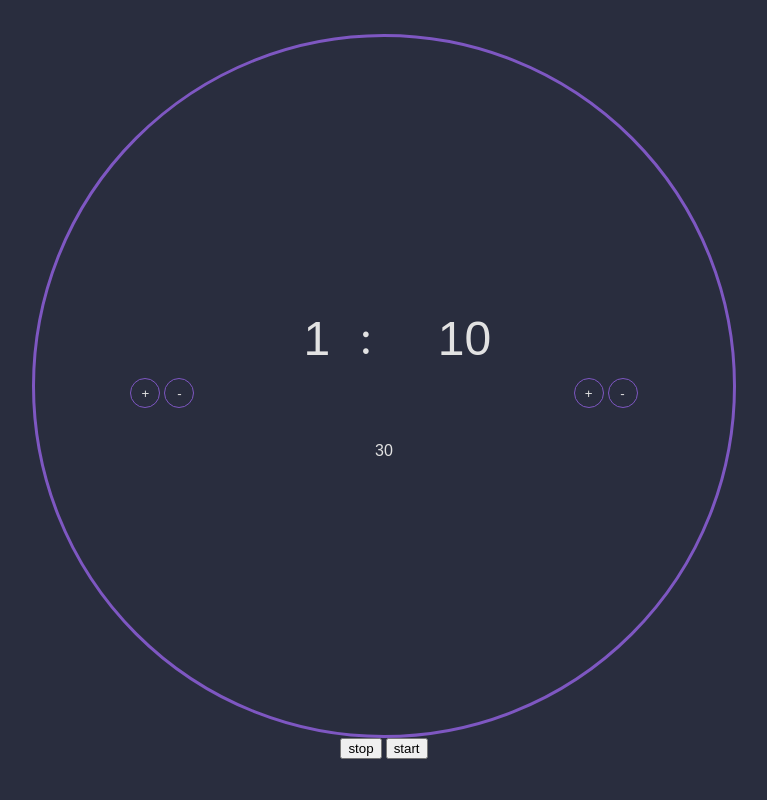
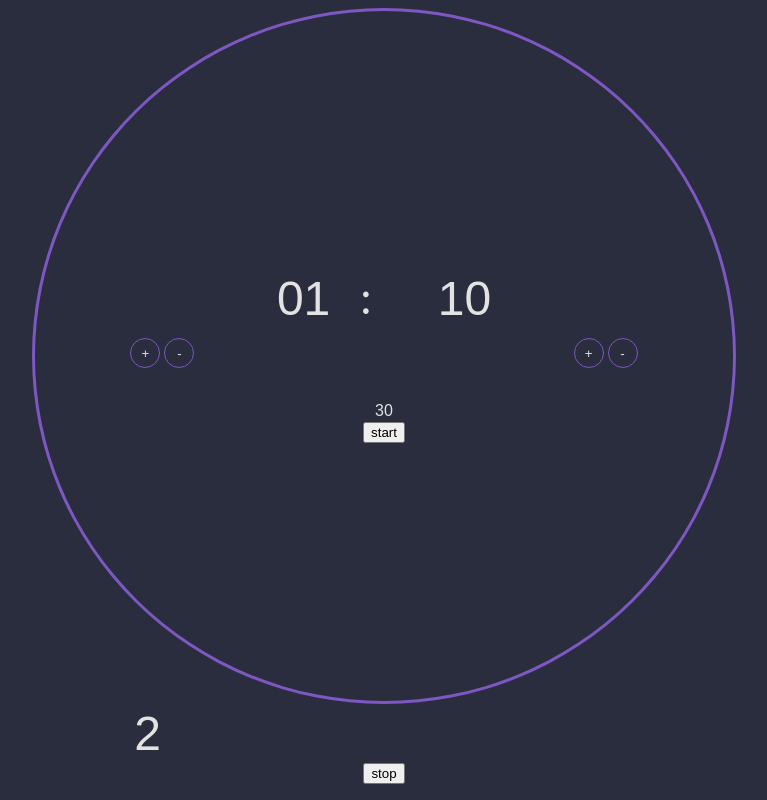
Before and after one commit to Ecleptic/Interval-Timer, a website: page index.html in a window 1280 px wide. Shown: the whole page, without its empty margins (256-1023 px from the left). Drawn offline with Linux system fonts and the light colour scheme.

Commit message:
Updated HTML

```diff
--- a/index.html
+++ b/index.html
@@ -1,44 +1,73 @@
 <!DOCTYPE html>
 <html lang="en">
-
     <head>
-    <meta charset="UTF-8">
-    <meta name="viewport" content="width=device-width, initial-scale=1.0">
-    <meta http-equiv="X-UA-Compatible" content="ie=edge">
+        <meta charset="UTF-8" />
+        <meta name="viewport" content="width=device-width, initial-scale=1.0" />
+        <meta http-equiv="X-UA-Compatible" content="ie=edge" />
         <title>Interval Timer</title>
-    <link rel="stylesheet" href="style.css">
+        <link rel="stylesheet" href="style.css" />
     </head>
 
     <body>
         <div class="timerContainer">
             <div class="submitTimer">
                 <form class="submitTimer-form">
-                <input class="timerInput minutesInput" type="text" value="1">
+                    <input
+                        class="timerInput minutesInput"
+                        type="text"
+                        value="01"
+                    />
                     <span class="timerInput timerColon">:</span>
-                <input class="timerInput secondsInput" type="text" value="10">
+                    <input
+                        class="timerInput secondsInput"
+                        type="text"
+                        value="10"
+                    />
                     <button type="submit" hidden>submit</button>
                 </form>
                 <div class="incrementControls">
                     <div class="incrementControls_button">
-                    <button class="incrementer " id="increment__minutes-up">+</button>
-                    <button class="incrementer " id="increment__minutes-down">-</button>
+                        <button class="incrementer " id="increment__minutes-up">
+                            +
+                        </button>
+                        <button
+                            class="incrementer "
+                            id="increment__minutes-down"
+                        >
+                            -
+                        </button>
                     </div>
-                <span class=""> </span>
+                    <!-- <span class=""> </span> -->
                     <div class="incrementControls_button">
-                    <button class="incrementer " id="increment__seconds-up">+</button>
-                    <button class="incrementer " id="increment__seconds-down">-</button>
+                        <button class="incrementer " id="increment__seconds-up">
+                            +
+                        </button>
+                        <button
+                            class="incrementer "
+                            id="increment__seconds-down"
+                        >
+                            -
+                        </button>
                     </div>
                 </div>
                 <div class="restTime">
-                <input type="text" class="timerInput restTime__input" value="30">
+                    <input
+                        type="text"
+                        class="timerInput restTime__input"
+                        value="30"
+                    />
                 </div>
+                <button class="timerControl__button paused" id="startButton">
+                    start
+                </button>
+                <!--
+                    <div class="timerControl">
                     </div>
-        <div class="timerControl">
+                -->
+            </div>
+            <input type="text" class="timerInput repsInput" value="2" />
             <button class="timerControl__button" id="stopButton">stop</button>
-            <button class="timerControl__button paused" id="startButton">start</button>
-        </div>
         </div>
     </body>
     <script src="index.js"></script>
-
 </html>
```
Lines whose indentation alone changed are shown as unchanged.
